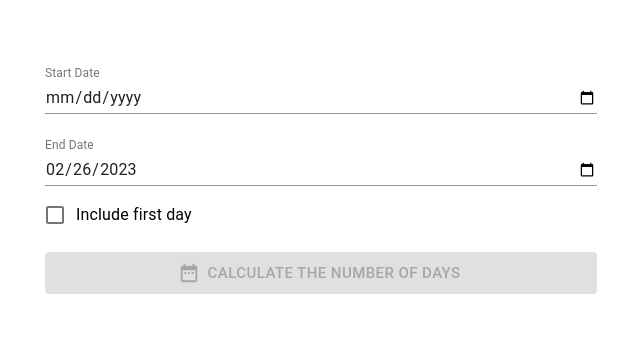
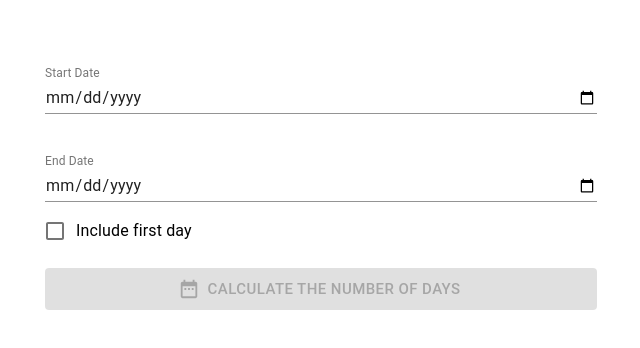
Before and after one commit to Linovation/CalculateDate, a React (Create React App) app: page / in a window 1280 px wide. Shown: the top 348 px of the page, without its empty margins (319-959 px from the left). Built offline with nearby package versions, Linux system fonts and the light colour scheme.

Commit message:
add weeks as well

```diff
--- a/src/CountdownTimer.js
+++ b/src/CountdownTimer.js
@@ -1,14 +1,14 @@
 import React, { useState } from 'react';
-import { Container, Typography, TextField, Checkbox, FormControlLabel, Button } from '@material-ui/core';
+import { Container, Typography, TextField, Checkbox, FormControlLabel, Button, Grid } from '@material-ui/core';
 import { DateRange as DateRangeIcon } from '@material-ui/icons';
 import { differenceInDays, parseISO } from 'date-fns';
+import "react-datepicker/dist/react-datepicker.css";
 
 function CountdownTimer() {
     const [startDate, setStartDate] = useState('');
-    const [endDate, setEndDate] = useState(new Date().toISOString().substr(0, 10));
+    const [endDate, setEndDate] = useState('');
     const [includeFirstDay, setIncludeFirstDay] = useState(false);
     const [result, setResult] = useState('');
-    const [days, setDays] = useState('');
 
     const handleStartDateChange = (event) => {
         setStartDate(event.target.value);
@@ -27,14 +27,13 @@ function CountdownTimer() {
         const end = parseISO(endDate);
         const days = differenceInDays(end, start) + (includeFirstDay ? 1 : 0);
         const weeks = Math.floor(days / 7);
-        const remainingDays = days % 7;
-        setDays(`${days} days`)
-        setResult(`${weeks} week${weeks === 1 ? '' : 's'} and ${remainingDays} day${remainingDays === 1 ? '' : 's'}`);
-
+        setResult(`${days} day${days === 1 ? '' : 's'} (${weeks} week${weeks === 1 ? '' : 's'})`);
     };
 
     return (
-        <Container maxWidth="sm">
+        <Container maxWidth="sm" spacing={2}>
+            <Grid container spacing={2}>
+                <Grid item xs={12}>
                     <TextField
                         label="Start Date"
                         type="date"
@@ -46,6 +45,8 @@ function CountdownTimer() {
                         fullWidth
                         margin="normal"
                     />
+                </Grid>
+                <Grid item xs={12}>
                     <TextField
                         label="End Date"
                         type="date"
@@ -57,6 +58,8 @@ function CountdownTimer() {
                         fullWidth
                         margin="normal"
                     />
+                </Grid>
+            </Grid>
             <FormControlLabel
                 control={<Checkbox checked={includeFirstDay} onChange={handleCheckboxChange} />}
                 label="Include first day"
@@ -78,11 +81,6 @@ function CountdownTimer() {
                     {result}
                 </Typography>
             )}
-            {days && (
-                <Typography variant="h5" component="h2" align="center" style={{ marginTop: 16 }}>
-                    {days}
-                </Typography>
-            )}
         </Container>
     );
 }
--- a/src/index.js
+++ b/src/index.js
@@ -7,7 +7,8 @@ import reportWebVitals from './reportWebVitals';
 const root = ReactDOM.createRoot(document.getElementById('root'));
 root.render(
   <React.StrictMode>
-    <App />
+      <meta name="viewport" content="width=device-width, initial-scale=1, maximum-scale=1, user-scalable=no" />
+      <App />
   </React.StrictMode>
 );
 
```
Lines whose indentation alone changed are shown as unchanged.
